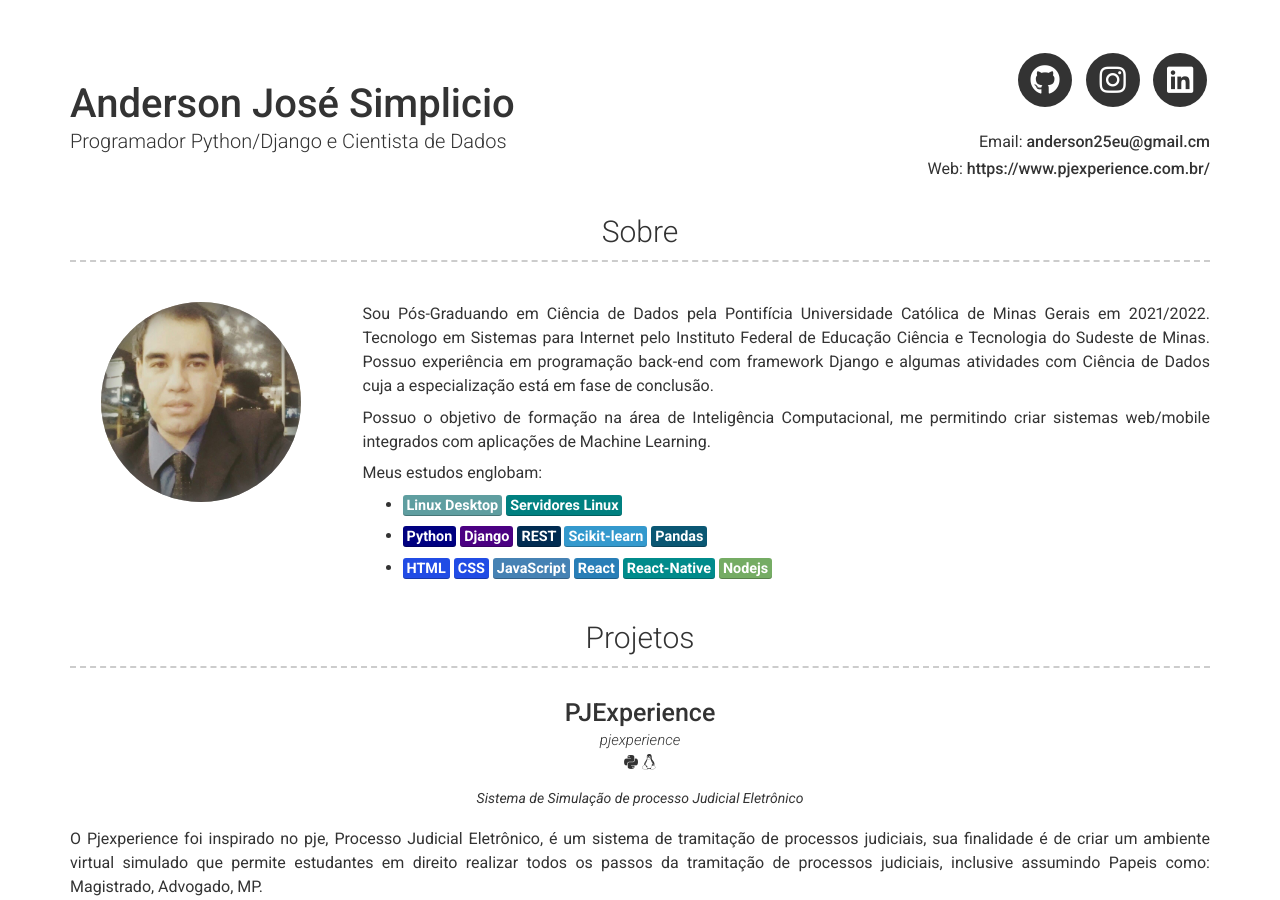
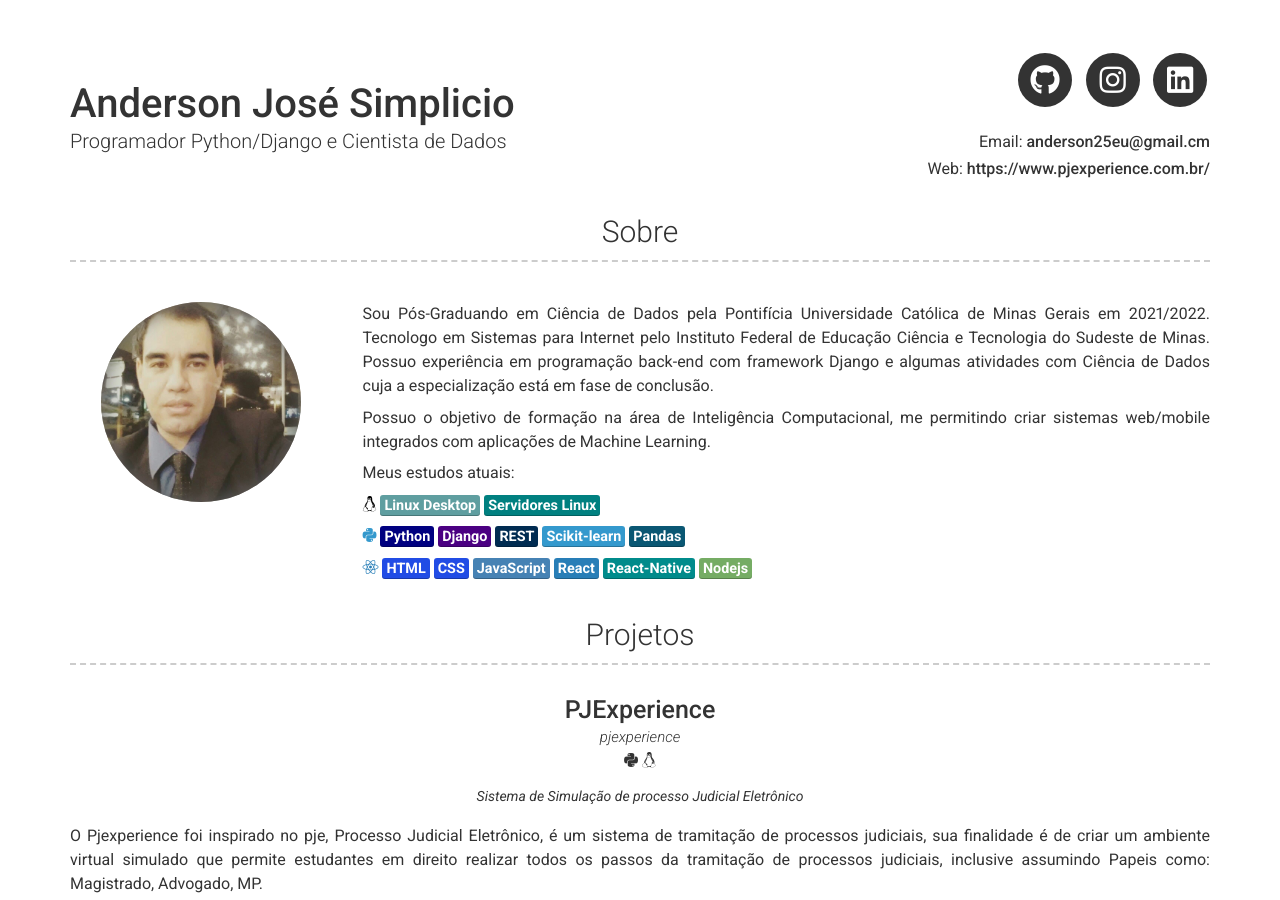
Before and after one commit to andersonsimplicio/works, a Jekyll site: the page built from index.md, in a window 1280 px wide and 900 px high. Built offline with Jekyll 4.4.1, drawn with Linux system fonts in a browser that asks for light colours; nearby versions of some CDN libraries.

Commit message:
Atualização curriculo

```diff
--- a/_config.yml
+++ b/_config.yml
@@ -7,7 +7,7 @@ version: 2
 
 # Personal info
 name: Anderson José Simplicio
-title:  Programador Python/Django e Cientista de Dados
+title: Programador Python/Django e Cientista de Dados
 email: anderson25eu@gmail.cm
 website: https://www.pjexperience.com.br/
 
@@ -36,23 +36,25 @@ about_content: |
   Possuo o objetivo de formação na área de Inteligência Computacional, me permitindo criar sistemas web/mobile
   integrados com aplicações de Machine Learning.
 
-  Meus estudos englobam:
+  Meus estudos atuais:
 
-    - <mark style="background-color:#5F9EA0;font-weight: bold;">Linux Desktop</mark>
-      <mark style="background-color:#008080;font-weight: bold;">Servidores Linux</mark>
+    <i class="fab fa-linux" style="color:black;"></i> <mark style="background-color:#5F9EA0;font-weight: bold;">Linux Desktop</mark>
+    <mark style="background-color:#008080;font-weight: bold;">Servidores Linux</mark>
 
-    - <mark style="background-color:#000080;font-weight: bold;">Python</mark>
-      <mark style="background-color:#4B0082;font-weight: bold;">Django</mark>
-      <mark style="background-color:#002b51;font-weight: bold;">REST</mark>
-      <mark style="background-color:#3499cd;font-weight: bold;">Scikit-learn</mark>
-      <mark style="background-color:#0a5773;font-weight: bold;">Pandas</mark>
+    <i style="color:#3499cd;" class="fab fa-python"></i>
+    <mark style="background-color:#000080;font-weight: bold;">Python</mark>
+    <mark style="background-color:#4B0082;font-weight: bold;">Django</mark>
+    <mark style="background-color:#002b51;font-weight: bold;">REST</mark>
+    <mark style="background-color:#3499cd;font-weight: bold;">Scikit-learn</mark>
+    <mark style="background-color:#0a5773;font-weight: bold;">Pandas</mark>
 
-    - <mark style="background-color:#214ce5;font-weight: bold;">HTML</mark>
-      <mark style="background-color:#214ce5;font-weight: bold;">CSS</mark>
-      <mark style="background-color:#4682B4;font-weight: bold;">JavaScript</mark>
-      <mark style="background-color:#287eb7;font-weight: bold;">React</mark>
-      <mark style="background-color:#008B8B;font-weight: bold;">React-Native</mark>
-      <mark style="background-color:#75ac64;font-weight: bold;">Nodejs</mark>
+    <i class="fab fa-react" style="color:#287eb7;"></i>
+    <mark style="background-color:#214ce5;font-weight: bold;">HTML</mark>
+    <mark style="background-color:#214ce5;font-weight: bold;">CSS</mark>
+    <mark style="background-color:#4682B4;font-weight: bold;">JavaScript</mark>
+    <mark style="background-color:#287eb7;font-weight: bold;">React</mark>
+    <mark style="background-color:#008B8B;font-weight: bold;">React-Native</mark>
+    <mark style="background-color:#75ac64;font-weight: bold;">Nodejs</mark>
 
 
 content:
@@ -138,11 +140,11 @@ content:
         description: |
           Cursos de atuação no <strong style="font-weight: bold;">Senac</strong>:
 
-          <i class="fab fa-linux"></i>Técnico em Redes de Computador com destaque para disciplina de Servidores Linux, na qual tinha paixão em lecionar
+          - Técnico em Redes de Computador com destaque para disciplina de Servidores Linux, na qual tinha paixão em lecionar
             e quase sempre concluíamos o livro de Servidores Linux - Guia Prático (Carlos E. Morimoto).
 
-          <i class="fab fa-python"></i>Técnico em Desenvolvimento de Sistemas Com destaque para as disciplinas de Lógida de Programação considerada por
-          min com a disciplina base do curso.
+          - Técnico em Desenvolvimento de Sistemas Com destaque para as disciplinas de Lógida de Programação considerada por
+            min com a disciplina base do curso.
 
       - layout: right
         title: Universidade de Uberaba
```
Also changed, not shown: 1 other file.
